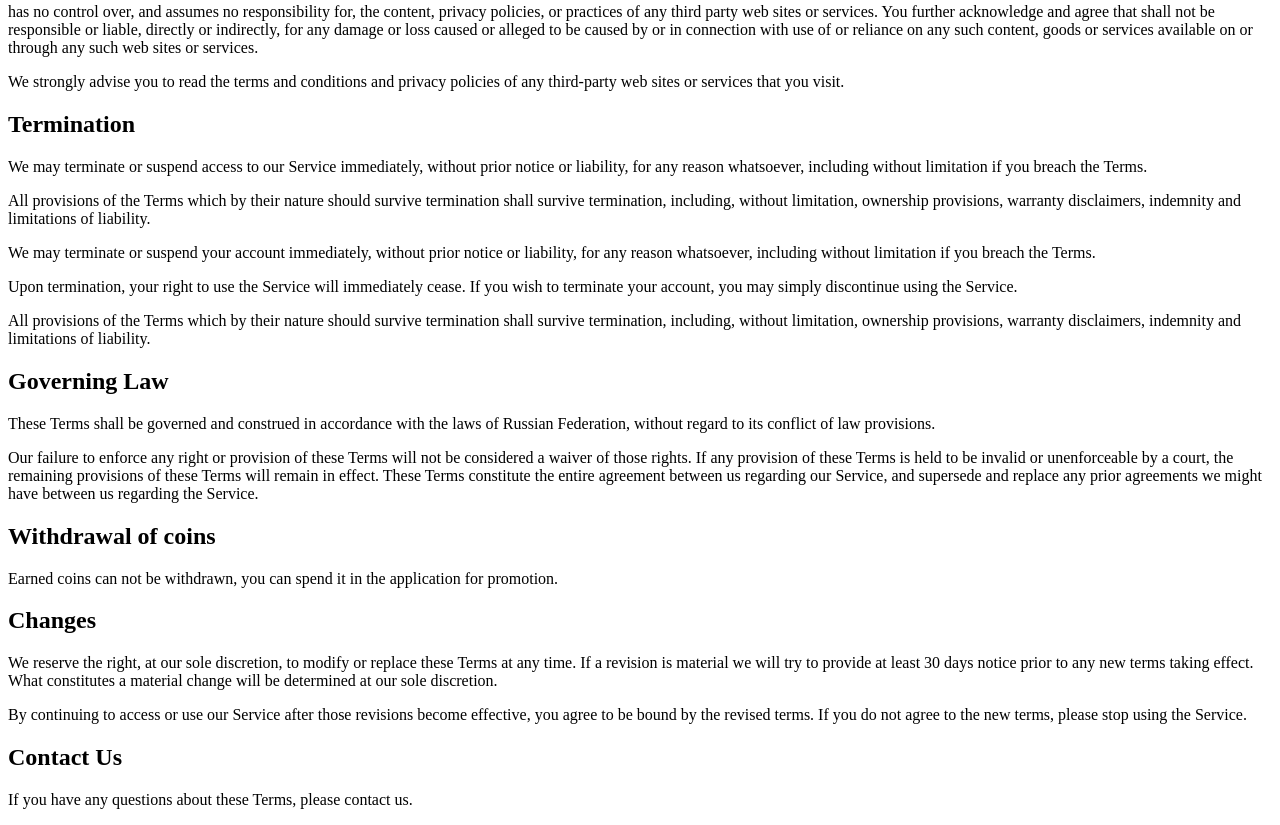
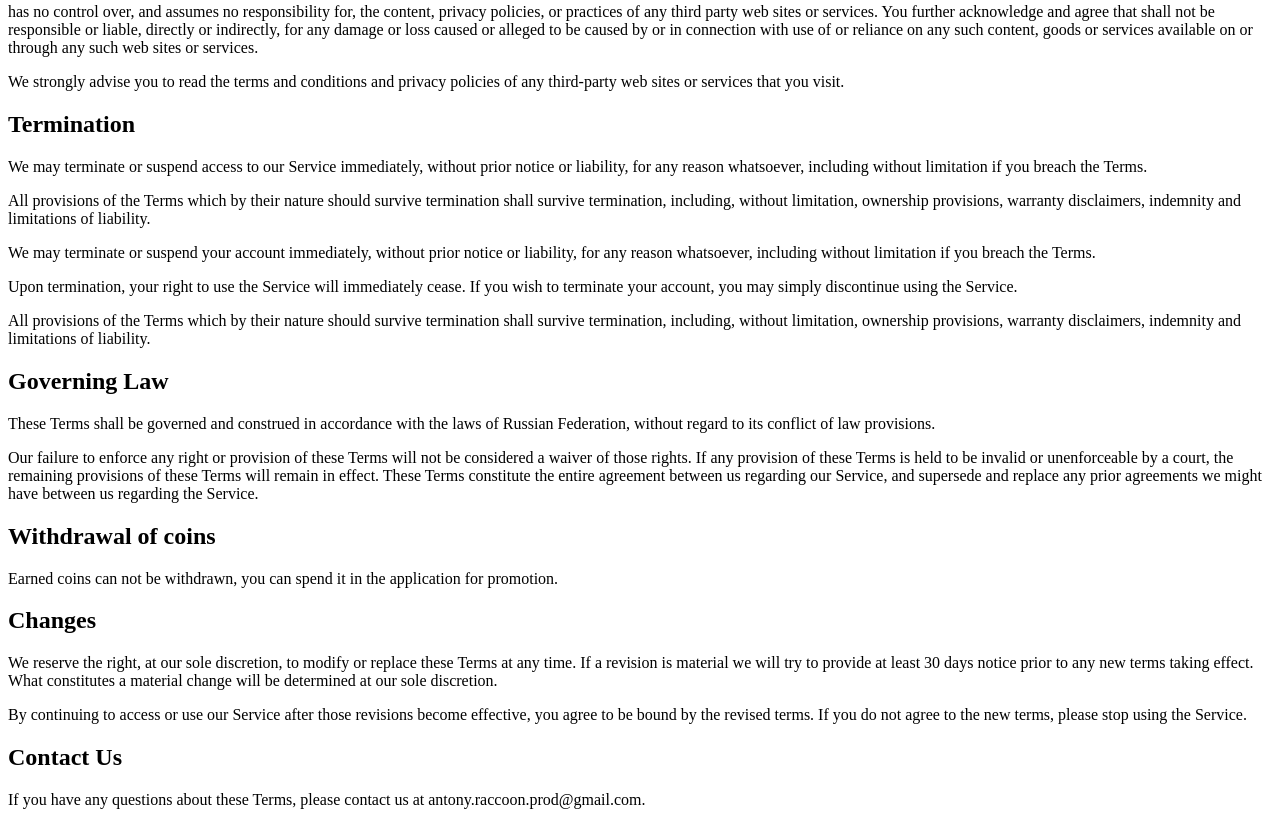
Before and after one commit to RaccoonProduction/cashflow_terms, a plain HTML site: page index.html in a window 1280 px wide. Shown: the part 473-1298 px from the top of the page. Drawn offline with Linux system fonts and the light colour scheme.

Commit message:
Update index.html

```diff
--- a/index.html
+++ b/index.html
@@ -60,4 +60,4 @@
 
 <h2>Contact Us</h2>
 
-<p>If you have any questions about these Terms, please contact us.</p>
+<p>If you have any questions about these Terms, please contact us at antony.raccoon.prod@gmail.com.</p>
```
